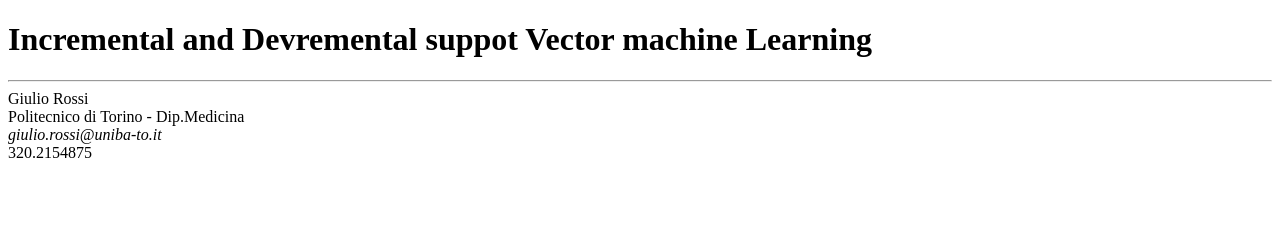
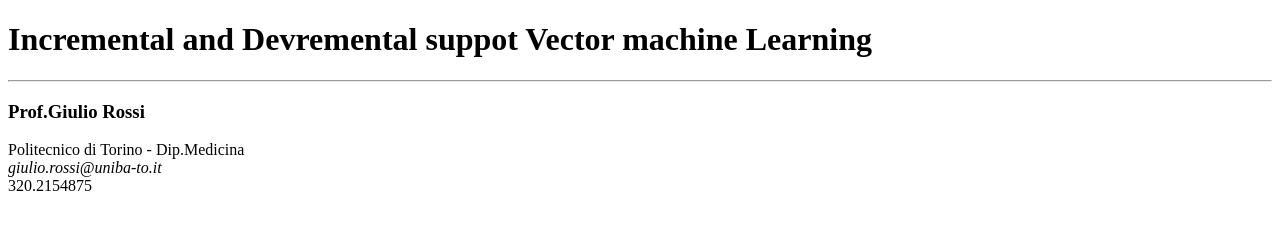
Before and after one commit to francescosave/corsoboolean, a plain HTML site: page index.html in a window 1280 px wide. Drawn offline with Linux system fonts and the light colour scheme.

Commit message:
Credenziali Autore fixato nome

```diff
--- a/index.html
+++ b/index.html
@@ -8,29 +8,26 @@
 <body>
 
 <!-- 1.Titolo -->
-
 <div class="titolo_ps">
     <h1>Incremental and Devremental suppot Vector machine Learning</h1>
     <hr>
 </div>
 
+
 <!-- 2.Credenziali Autore -->
-
 <div class="credenziali_autore">
-
-<div>Giulio Rossi</div>
-<div>Politecnico di Torino - Dip.Medicina</div>
-<div><em>giulio.rossi@uniba-to.it</em></div>
-<div>320.2154875</div>
-
+    <div><h3>Prof.Giulio Rossi</h3></div>
+    <div>Politecnico di Torino - Dip.Medicina</div>
+    <div><em>giulio.rossi@uniba-to.it</em></div>
+    <div>320.2154875</div>
 </div>
 
+
 <!-- 3.Capitolo 1 -->
-
 <div class="capitolo1"></div>
 
+
 <!-- 4.SottoCapitolo 1 -->
-
 <div class="sottocapitolo1"></div>
 
 
```
